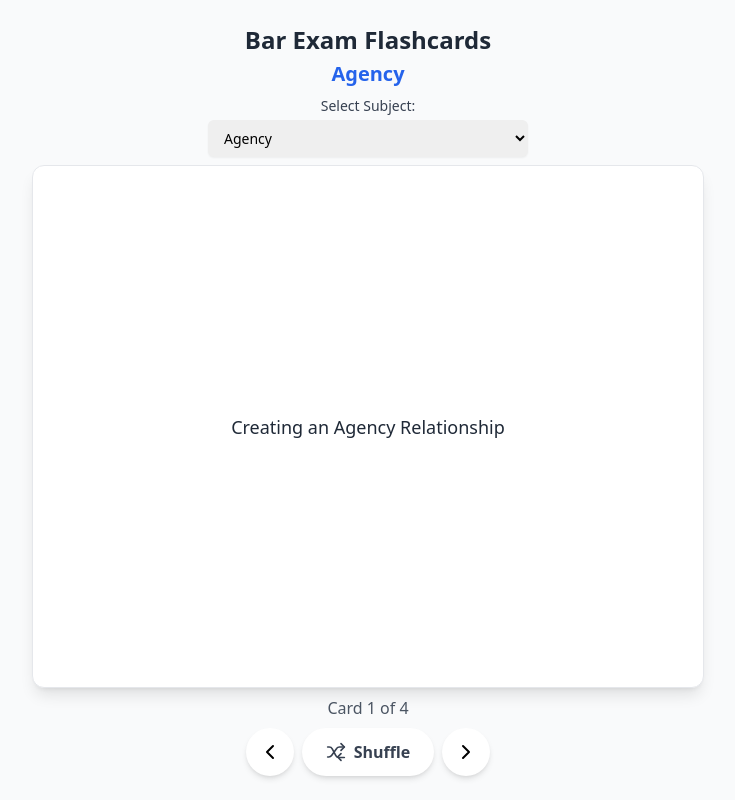
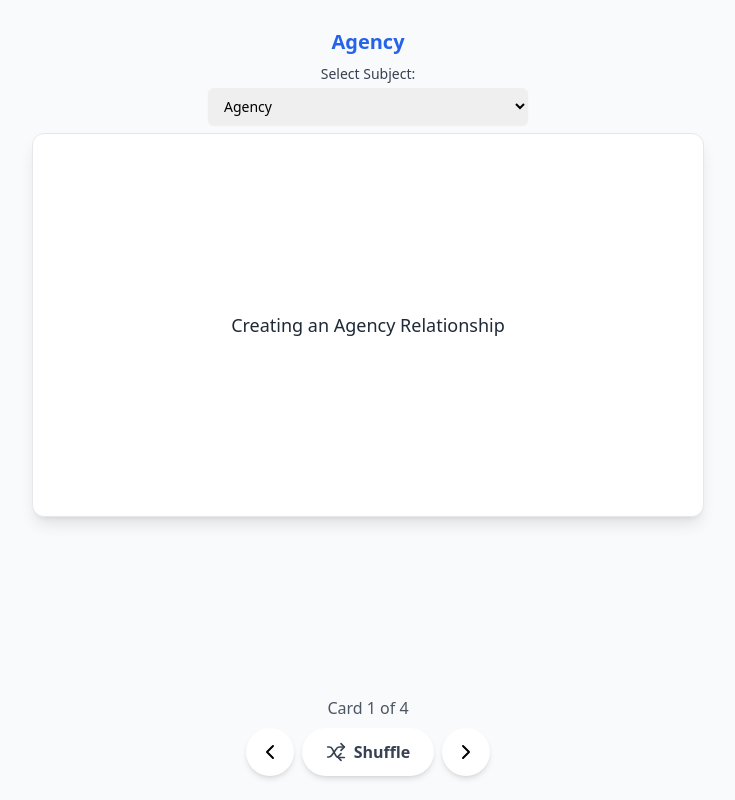
Before and after one commit to typoyo/bar-exam-flashcards, a React (Create React App) app: page / in a window 1280 px wide. Shown: the whole page, without its empty margins (272-1007 px from the left). Built offline with nearby package versions, Linux system fonts and the light colour scheme.

Commit message:
Remove title and adjust portrait layout

```diff
--- a/src/App.js
+++ b/src/App.js
@@ -167,7 +167,7 @@ const ShuffleIcon = () => (
 // --- Flashcard Component ---
 const Flashcard = ({ card, isFlipped, onFlip }) => {
   return (
-    <div className="w-full h-full perspective-1000 cursor-pointer" onClick={onFlip}>
+    <div className="w-full h-80 sm:h-96 landscape:h-full perspective-1000 cursor-pointer" onClick={onFlip}>
       <div className={`relative w-full h-full transform-style-3d transition-transform duration-700 ${isFlipped ? 'rotate-y-180' : ''}`}>
         <div className="absolute w-full h-full backface-hidden bg-white rounded-xl shadow-lg flex items-center justify-center p-4 md:p-6 border border-gray-200">
           <p className="text-xl landscape:text-lg sm:text-2xl text-center text-gray-800">{card.question}</p>
@@ -260,7 +260,7 @@ export default function App() {
     <div className="bg-gray-50 h-screen w-screen flex flex-col font-sans p-2 sm:p-4">
       <div className="w-full max-w-2xl mx-auto flex flex-col h-full">
         <header className="flex-shrink-0 text-center py-2">
-          <h1 className="text-3xl landscape:text-2xl sm:text-4xl font-bold text-gray-800">Bar Exam Flashcards</h1>
+
           <p className="text-xl text-blue-600 font-semibold mt-1">{deck.subject}</p>
         </header>
 
```
